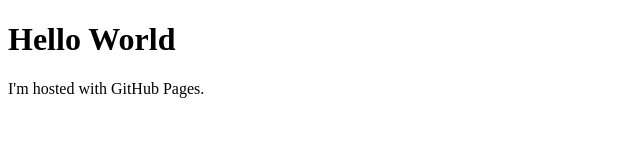
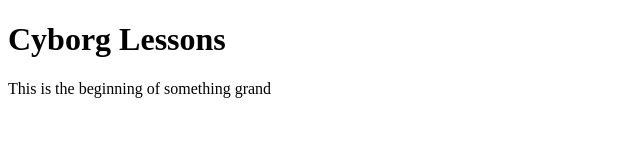
Before and after one commit to CyborgLessons/CyborgLessons.github.io, a plain HTML site: page index.html in a window 1280 px wide. Shown: the whole page, without its empty margins (0-640 px from the left). Drawn offline with Linux system fonts and the light colour scheme.

Commit message:
Change test

```diff
--- a/index.html
+++ b/index.html
@@ -1,7 +1,7 @@
 <!DOCTYPE html>
 <html>
     <body>
-        <h1>Hello World</h1>
-        <p>I'm hosted with GitHub Pages.</p>
+        <h1>Cyborg Lessons</h1>
+        <p>This is the beginning of something grand</p>
     </body>
 </html>
```
